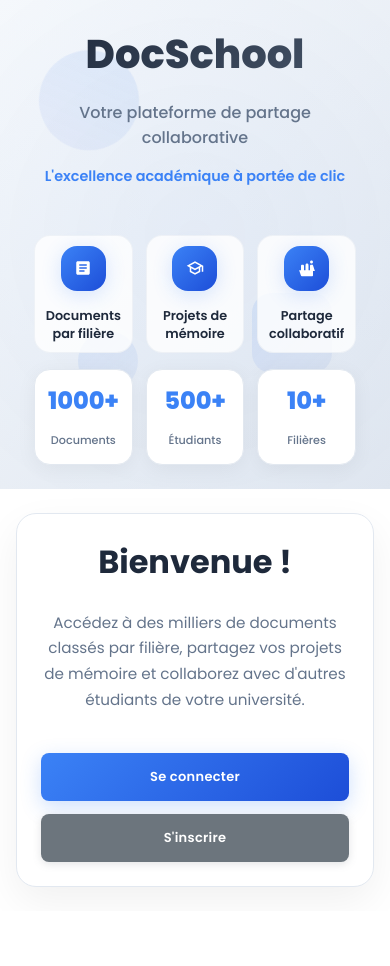
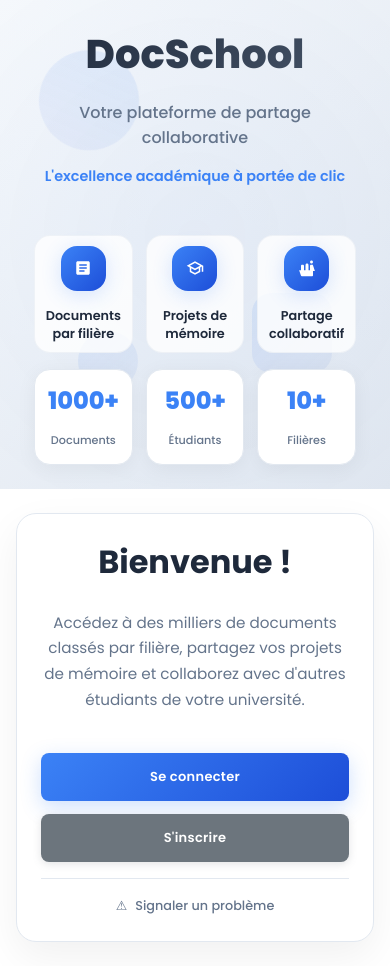
Before and after one commit to Nels-G/DocSchool, a React (Vite) app: page / in a window 390 px wide. Before the commit the page ends 911 px from the top, so only its background shows below. Built offline with nearby package versions, Linux system fonts and the light colour scheme; sample sign-in values are in the browser's storage.

Commit message:
fonctinalité qui permet de signaliser un problème

```diff
--- a/src/components/footer/footer.css
+++ b/src/components/footer/footer.css
@@ -1,4 +1,3 @@
-/* Footer Component Styles */
 .footerComponent-container {
   background: #4285f4;
   color: white;
@@ -32,9 +31,28 @@
   letter-spacing: -0.5px;
 }
 
-.footerComponent-copyright {
+.footerComponent-center {
+  flex: 1;
+  text-align: center;
+}
+
+.footerComponent-support {
   flex: 1;
   text-align: right;
+}
+
+.footerComponent-support-link {
+  color: white;
+  text-decoration: none;
+  font-size: 14px;
+  opacity: 0.9;
+  font-weight: 400;
+  transition: opacity 0.3s ease, text-decoration 0.3s ease;
+}
+
+.footerComponent-support-link:hover {
+  opacity: 1;
+  text-decoration: underline;
 }
 
 .footerComponent-text {
@@ -52,7 +70,8 @@
     gap: 15px;
   }
 
-  .footerComponent-copyright {
+  .footerComponent-center,
+  .footerComponent-support {
     text-align: center;
   }
 
@@ -60,7 +79,8 @@
     font-size: 24px;
   }
 
-  .footerComponent-text {
+  .footerComponent-text,
+  .footerComponent-support-link {
     font-size: 13px;
   }
 }
--- a/src/components/footer/footer.jsx
+++ b/src/components/footer/footer.jsx
@@ -8,10 +8,22 @@
         <div className="footerComponent-brand">
           <h2 className="footerComponent-logo">DcoSchool</h2>
         </div>
-        <div className="footerComponent-copyright">
+
+        <div className="footerComponent-center">
           <p className="footerComponent-text">
             © 2025 DcoSchool - Tous droits réservés
           </p>
+        </div>
+
+        <div className="footerComponent-support">
+          <a
+            href="https://nelsongalley.vercel.app/"
+            className="footerComponent-support-link"
+            target="_blank"
+            rel="noopener noreferrer"
+          >
+            Signaler un problème
+          </a>
         </div>
       </div>
     </footer>
--- a/src/pages/loading/loadingPage.css
+++ b/src/pages/loading/loadingPage.css
@@ -306,6 +306,33 @@
   box-shadow: 0 8px 25px rgba(59, 130, 246, 0.25);
 }
 
+/* Support Section */
+.support-section {
+  margin-top: 2rem;
+  padding-top: 1.5rem;
+  border-top: 1px solid #e2e8f0;
+}
+
+.support-link {
+  color: #64748b;
+  text-decoration: none;
+  font-size: 0.9rem;
+  font-weight: 500;
+  transition: all 0.3s ease;
+  position: relative;
+}
+
+.support-link:hover {
+  color: #3b82f6;
+  text-decoration: underline;
+}
+
+.support-link::before {
+  content: '⚠';
+  margin-right: 0.5rem;
+  font-size: 0.8rem;
+}
+
 /* Floating shapes */
 .floating-shapes {
   position: absolute;
@@ -457,6 +484,15 @@
     padding: 1.2rem 2rem;
     min-height: 52px;
   }
+
+  .support-section {
+    margin-top: 1.5rem;
+    padding-top: 1rem;
+  }
+
+  .support-link {
+    font-size: 0.85rem;
+  }
 }
 
 @media (max-width: 480px) {
@@ -519,6 +555,15 @@
 
   .action-buttons {
     gap: 0.8rem;
+  }
+
+  .support-section {
+    margin-top: 1rem;
+    padding-top: 0.8rem;
+  }
+
+  .support-link {
+    font-size: 0.8rem;
   }
 }
 
--- a/src/pages/loading/loadingPage.jsx
+++ b/src/pages/loading/loadingPage.jsx
@@ -171,6 +171,17 @@
                   S'inscrire
                 </button>
               </div>
+
+              <div className="support-section">
+                <a
+                  href="https://nelsongalley.vercel.app/"
+                  className="support-link"
+                  target="_blank"
+                  rel="noopener noreferrer"
+                >
+                  Signaler un problème
+                </a>
+              </div>
             </div>
           </div>
         </div>
```
